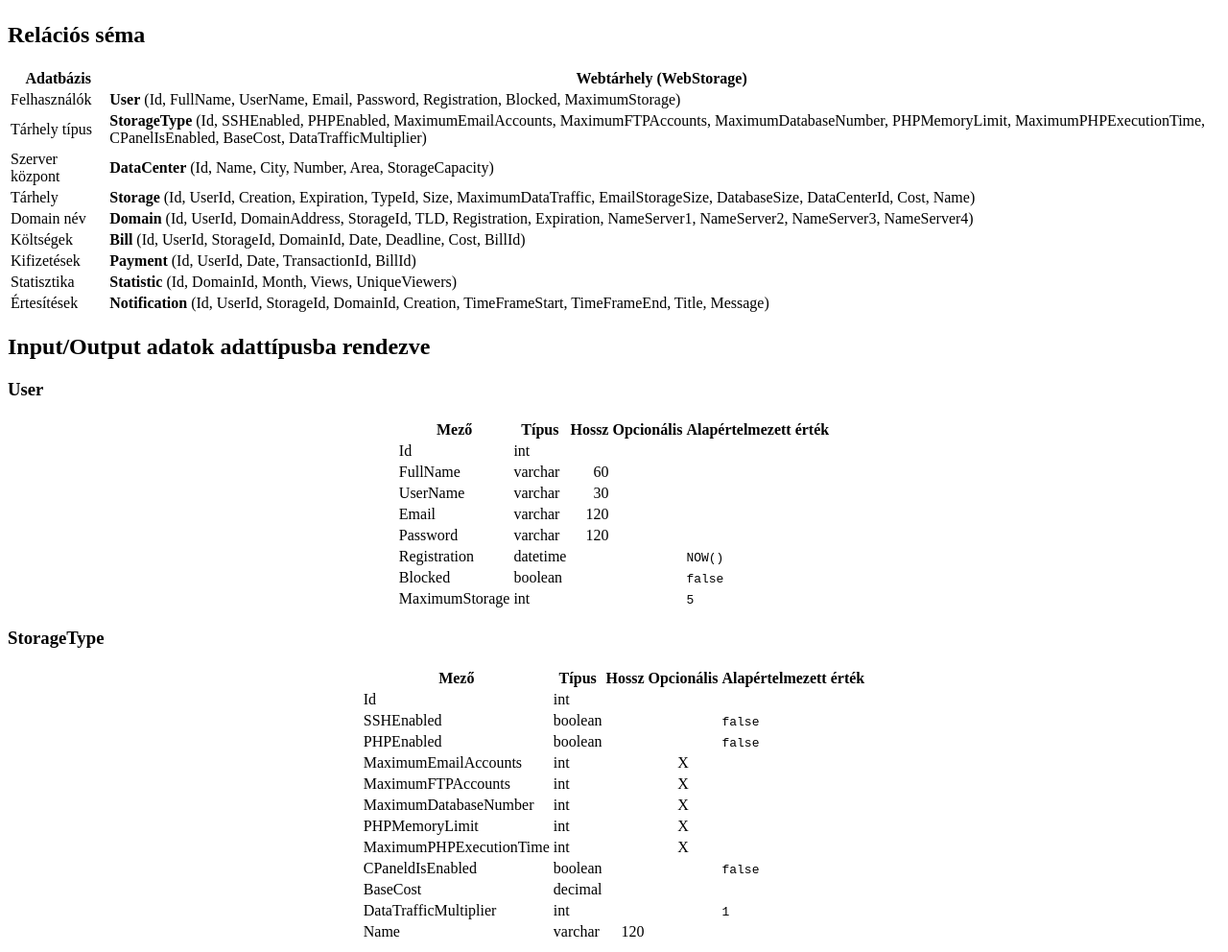
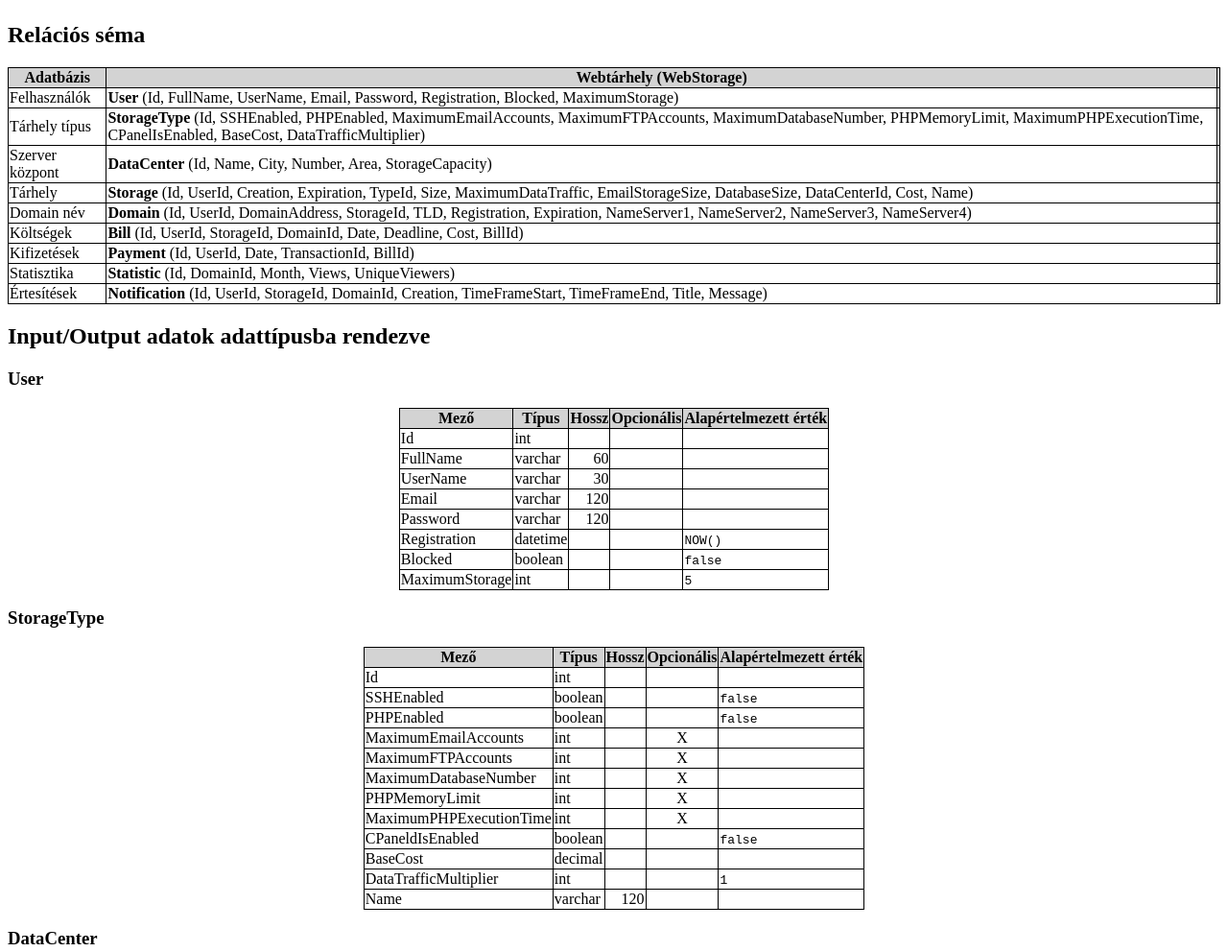
Before and after one commit to msze-plusplusplus/adatbazisok, a plain HTML site: page index.html in a window 1280 px wide. Shown: the part 1835-2827 px from the top of the page at 96% size. Drawn offline with Linux system fonts and the light colour scheme.

Commit message:
Deploying to gh-pages from @ sze-plusplusplus/adatbazisok@0b1c852d93f40f8b4d864b83b7daa9160049333d 🚀

```diff
--- a/index.html
+++ b/index.html
@@ -12,6 +12,20 @@ img {
   max-height: 20cm;
   margin: 0 auto;
   display: block;
+}
+
+table {
+  border-collapse: collapse;
+}
+
+table,
+th,
+td {
+  border: 1px solid black;
+}
+
+th {
+  background-color: lightgray;
 }
 /*# sourceURL=style.css*/</style><style type="text/css">/*
 
```
Also changed, not shown: 1 other file.
